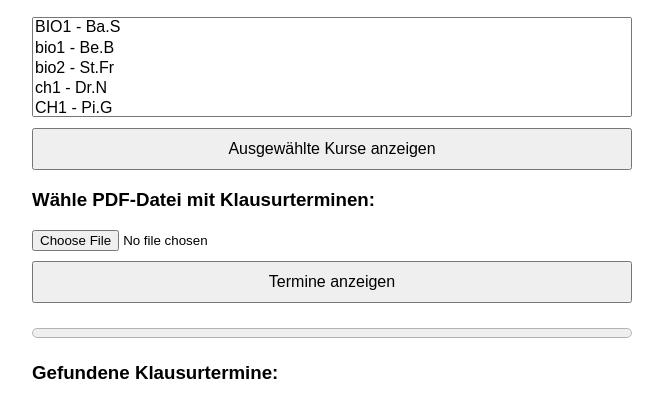
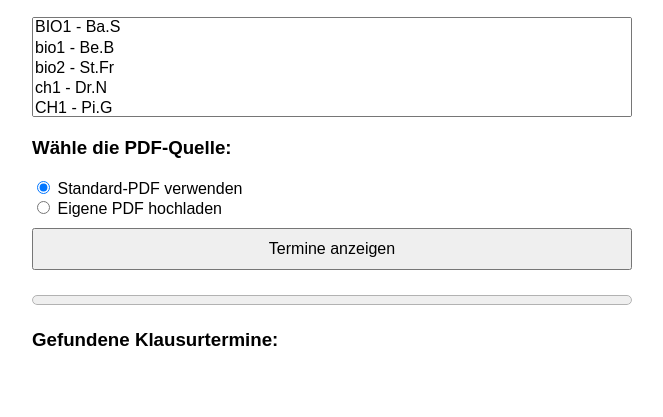
Before and after one commit to P00kil/klausuren-Filter-web, a plain HTML site: page index.html in a window 1280 px wide. Shown: the part 139-556 px from the top of the page, without its empty margins (26-689 px from the left). Drawn offline with Linux system fonts and the light colour scheme.

Commit message:
index.html aktualisieren

```diff
--- a/index.html
+++ b/index.html
@@ -76,15 +76,20 @@
             <option value="w3 - Kr.T">w3 - Kr.T</option>
         </select>
 
-        <button type="button" id="showCoursesButton">Ausgewählte Kurse anzeigen</button>
-    </form>
+        <h3>Wähle die PDF-Quelle:</h3>
+        <input type="radio" id="defaultPDF" name="pdfSource" value="default" checked>
+        <label for="defaultPDF">Standard-PDF verwenden</label><br>
 
-    <h3>Wähle PDF-Datei mit Klausurterminen:</h3>
+        <input type="radio" id="uploadPDF" name="pdfSource" value="upload">
+        <label for="uploadPDF">Eigene PDF hochladen</label><br>
+
+        <div id="uploadSection" style="display: none;">
             <input type="file" id="pdfFile" accept="application/pdf" />
+        </div>
 
         <button id="processButton">Termine anzeigen</button>
 
-    <!-- Progressbar hinzufügen -->
+        <!-- Progressbar -->
         <div class="progress-container">
             <progress id="pdfProgress" value="0" max="100"></progress>
         </div>
@@ -95,8 +100,10 @@
         </ul>
 
         <p id="output"></p>
+    </form>
 </div>
+
 <script src="https://cdnjs.cloudflare.com/ajax/libs/pdf.js/2.6.347/pdf.min.js"></script>
-<script src="script.js"></script> <!-- Verknüpfung zur JS-Datei -->
+<script src="script.js"></script> <!-- Verknüpfung zur JavaScript-Datei -->
 </body>
 </html>
```
Lines whose indentation alone changed are shown as unchanged.
